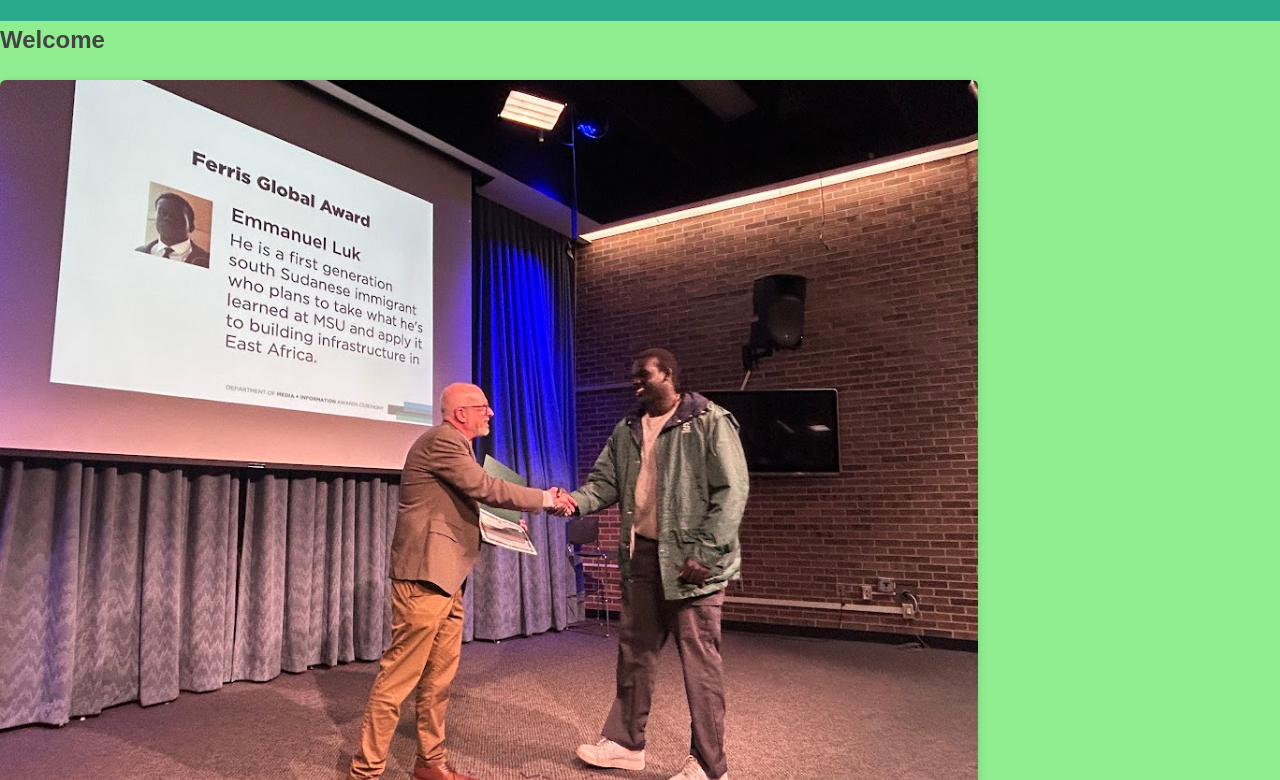
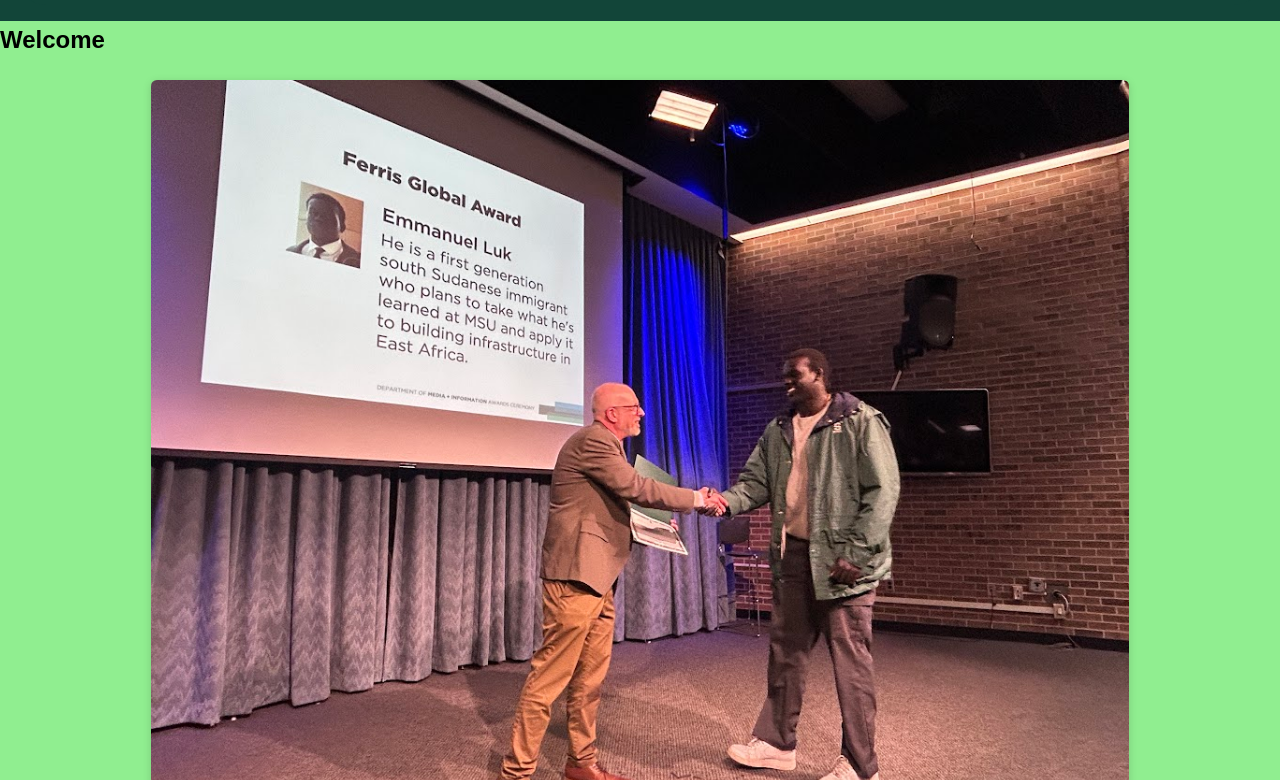
Before and after one commit to Emmanuelchopluk/mi349_labs, a plain HTML site: page index.html in a window 1280 px wide. Shown: the part 172-952 px from the top of the page. Drawn offline with Linux system fonts and the light colour scheme.

Commit message:
Color updates

```diff
--- a/style.css
+++ b/style.css
@@ -1,19 +1,22 @@
 
 :root {
     --primary-bg: #90EE90;
-    --secondary-bg: #2AAA8A;
+    --secondary-bg: #124539;
     --accent-bg: #98FB98;
-    --primary-text: #444;
+    --primary-text: white;
     --standard-gap: 40px;
 }
 
-
+img {
+    display: block;
+    margin: 0 auto;
+}
 
 body {
     margin: 0;
     padding: 0;
     font-family: Arial, sans-serif;
-    color: var(--primary-text);
+    color: var(white);
     background-color: var(--primary-bg);
     line-height: 1.6;
 }
```
Also changed, not shown: 1 other file.
